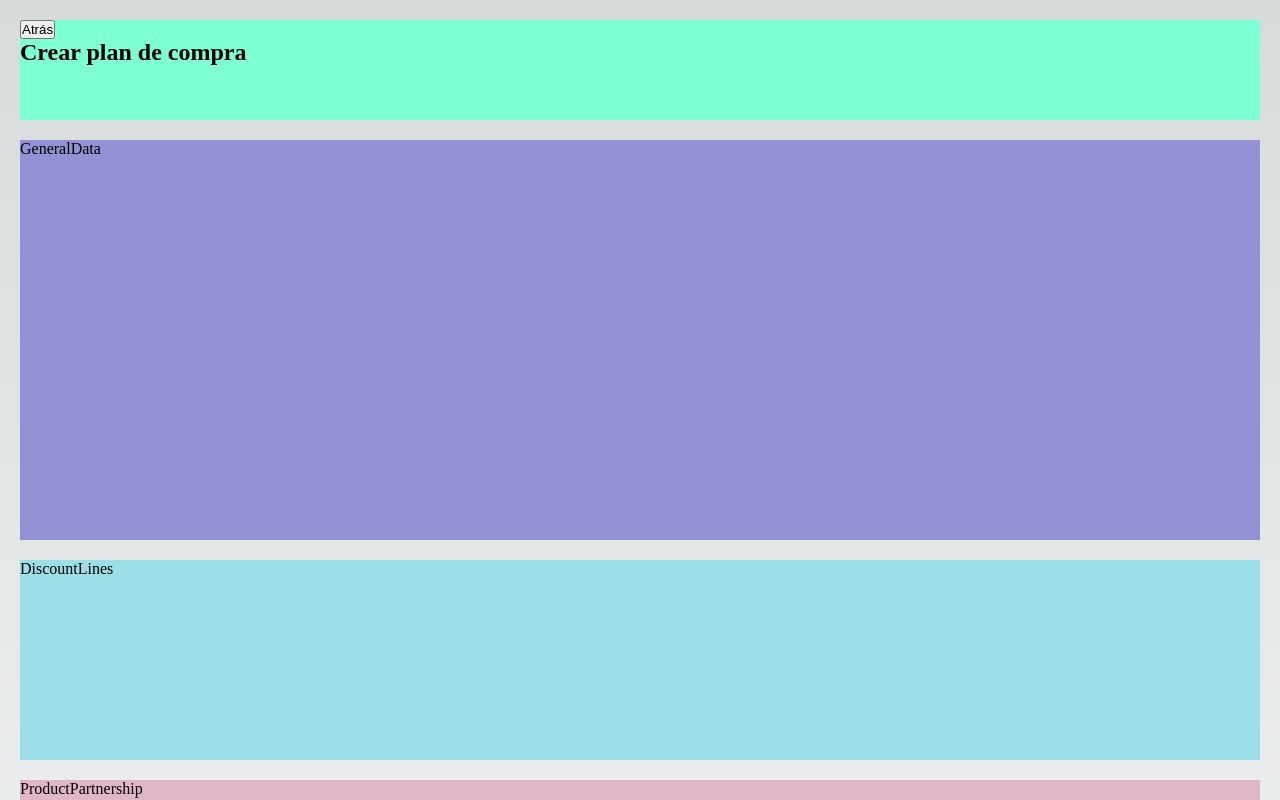
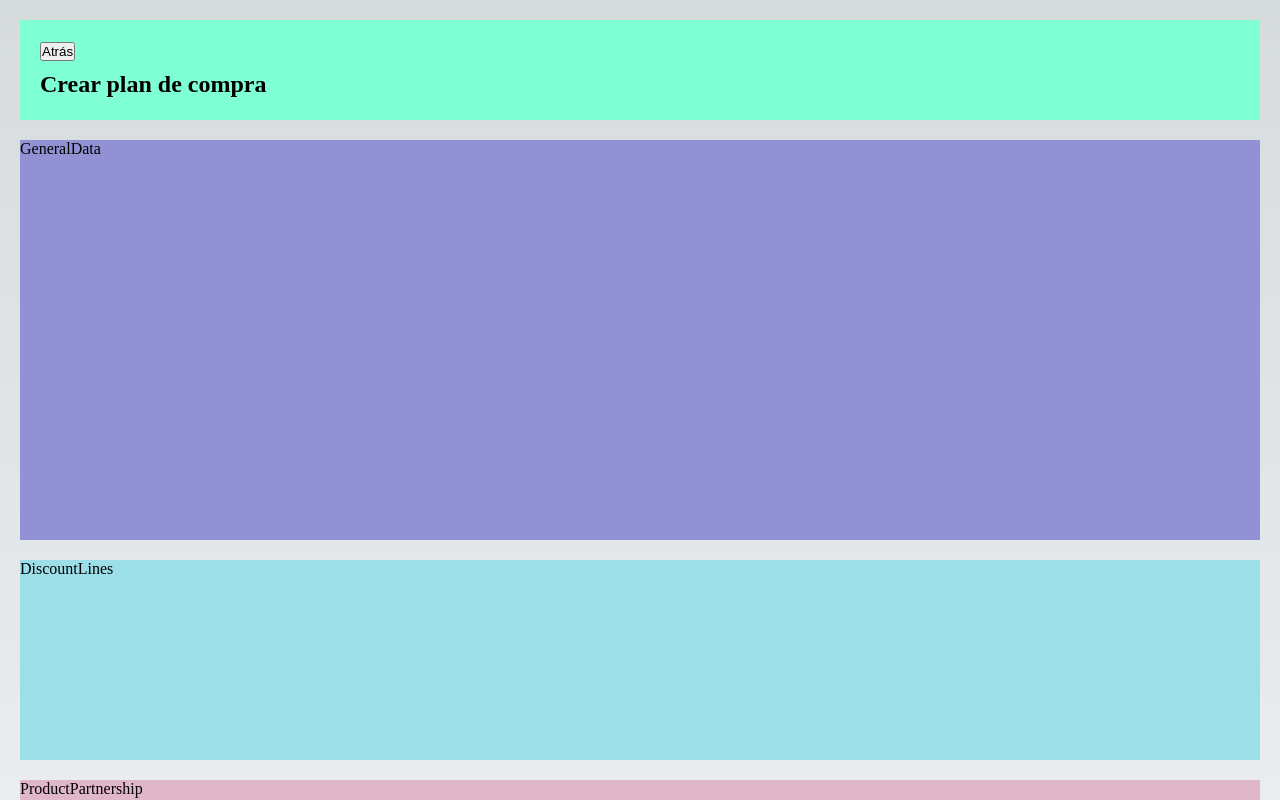
Before and after one commit to Aluonam/FormBasedOn, a Next.js app: page / in a window 1280 px wide. Shown: the top 800 px of the page. Built offline with nearby package versions, Linux system fonts and the light colour scheme.

Commit message:
feat: title style padding and flexbox

```diff
--- a/components/headerTitle/HeaderTitle.module.css
+++ b/components/headerTitle/HeaderTitle.module.css
@@ -4,4 +4,10 @@
     width: 100%;
     height: 100px;
     background-color: aquamarine;
+    display: flex;
+    flex-direction: column;
+    align-items: flex-start;
+    justify-content: center;
+    gap: 10px;
+    padding: 20px;
 }
```
